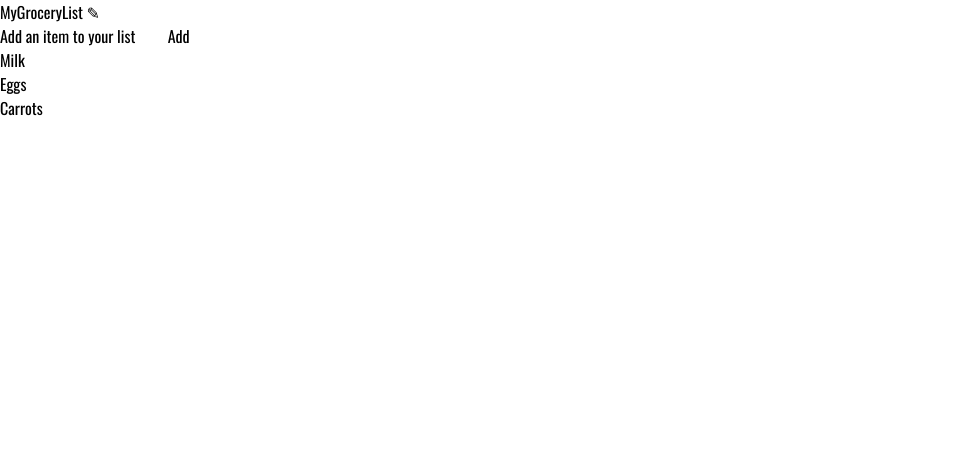
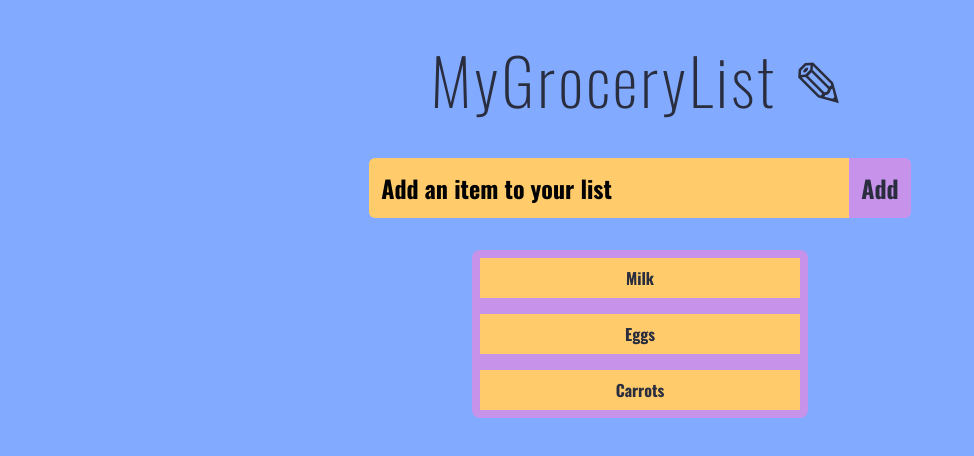
Before and after one commit to Mannyg448/mygroweek1, a plain HTML site: page index.html in a window 1280 px wide. Shown: the whole page, without its empty margins (0-974 px from the left). Drawn offline with nearby package versions, Linux system fonts and the light colour scheme.

Commit message:
Add style

```diff
--- a/style.css
+++ b/style.css
@@ -13,5 +13,76 @@
 
 
 body {
+background-color: var(--bluish);
+color: var(--yellowish);
+display: flex;
+flex-direction: column;
+justify-content: center;
+align-items: center;
 font-family: 'Oswald', sans-serif;
 }
+
+.title {
+    margin: 0.5em;
+    font-size: 4em;
+    font-weight: lighter;
+    letter-spacing: 0.05em;
+    color: var(--background);
+}
+
+.newGroceryForm {
+    display: flex;
+}
+
+#newGrocery {
+    background-color: var(--yellowish);
+    color: black;
+    padding: 0.5em;
+    width: 20em;
+    font-size: 1.5em;
+    border-radius: 0.25em 0 0 0.25em;
+    font-weight: bold;
+}
+
+#addBtn {
+    background-color: var(--purplish);
+    color: var(--background);
+    padding: 0.5em;
+    font-size: 1.5em;
+    font-weight: bold;
+    cursor: pointer;
+    border-radius: 0 0.25em 0.25em 0;
+}
+
+#addBtn:hover {
+    background-color: var(--background);
+    color: var(--yellowish);
+
+}
+
+#groceryList {
+    display: flex;
+    flex-direction: column;
+    background-color: var(--purplish);
+    color: var(--background);
+    align-items: center;
+    justify-content: center;
+    margin-top: 2em;
+    border-radius: 0.5em;
+}
+
+.groceryItem {
+    background-color: var(--yellowish);
+    color: var(--background);
+    margin: 0.5em;
+    width: 20em;
+    text-align: center;
+    padding: 0.5em;
+    font-weight: bold;
+}
+
+.groceryItem:hover {
+    background-color: var(--bluish);
+    color: var(--yellowish);
+    font-weight: bold;
+}
```
